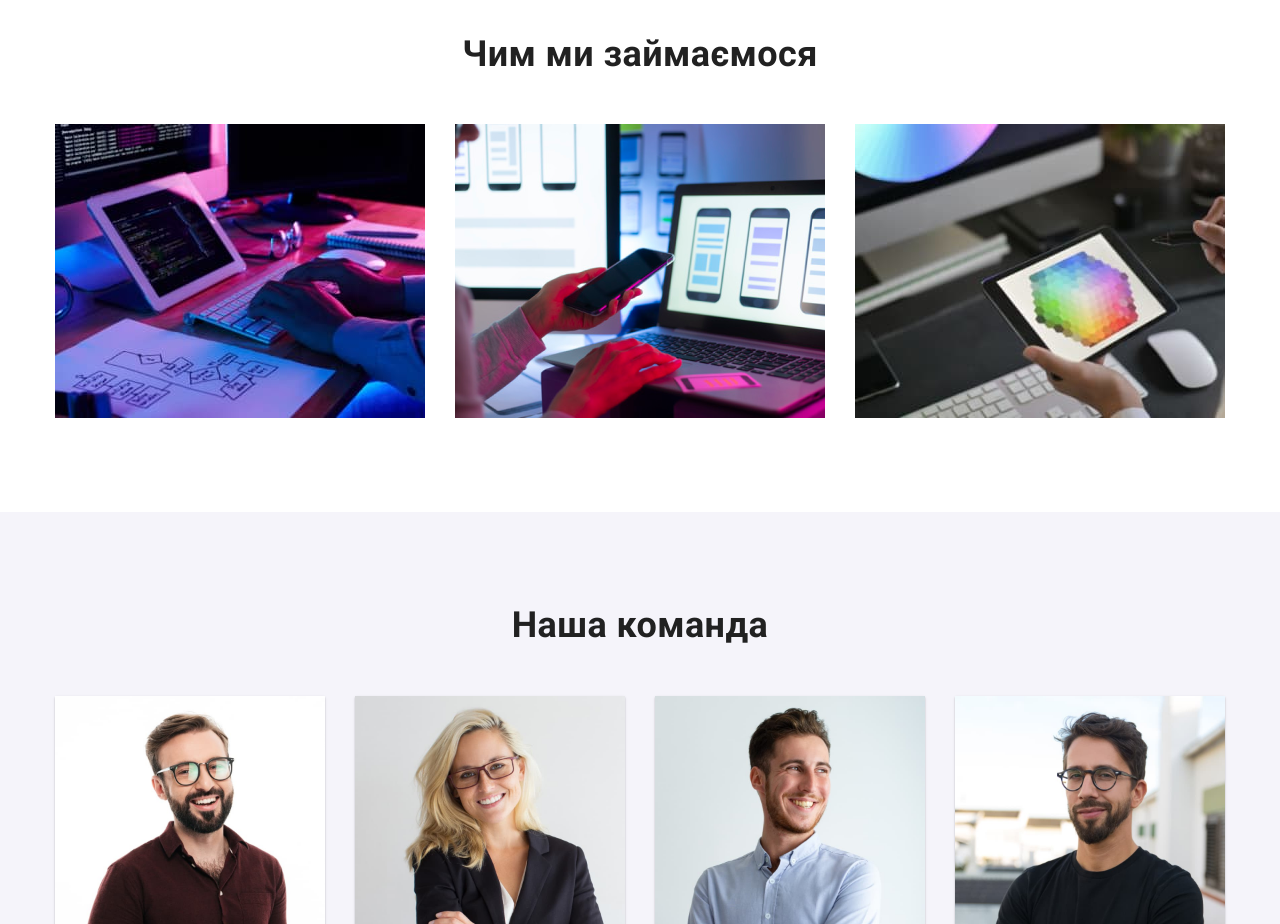
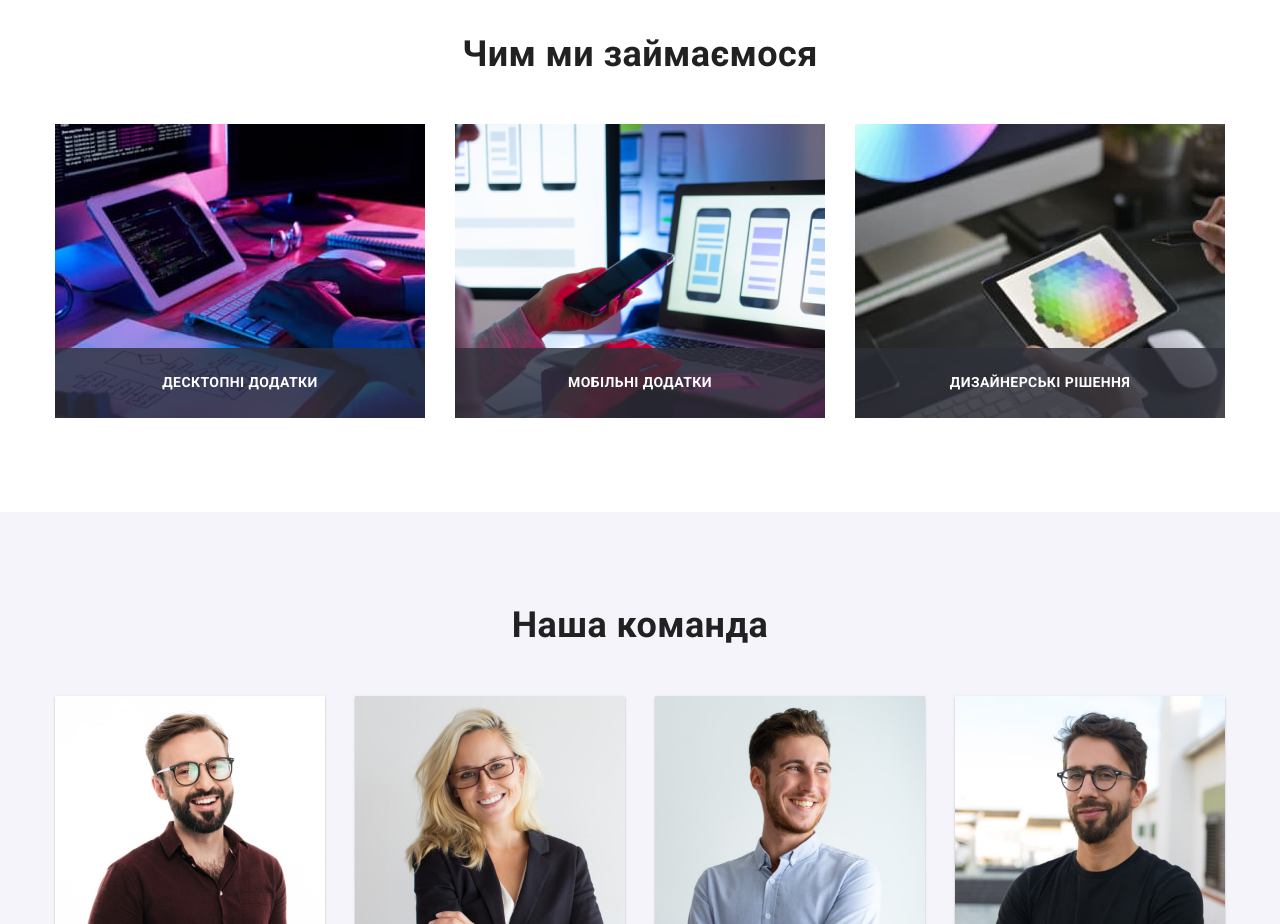
Before and after one commit to derofeeva2023/goit-markup-hw-05, a plain HTML site: page index.html in a window 1280 px wide. Shown: the part 1080-2004 px from the top of the page. Drawn offline with nearby package versions, Linux system fonts and the light colour scheme.

Commit message:
what we do section

```diff
--- a/css/styles.css
+++ b/css/styles.css
@@ -244,6 +244,30 @@ margin-right: 30px;
 }
 
 /*what we do & team titles*/
+.thumb {
+    position: relative;
+  }
+  .thumb > .label {
+    position: absolute;
+    display: block;
+    right: 0;
+    margin: 0;
+    bottom: 0;
+    height: 70px;
+   width: 370px;
+   padding-top: 27px;
+
+    font-weight: 700;
+    font-size: 14px;
+    line-height: 1.14;
+    text-align: center;
+    letter-spacing: 0.03em;
+    text-transform: uppercase;
+
+    color: var(--main-light-color);
+    background-color: rgba(47, 48, 58, 0.8);
+
+  }
 .team-space{
 padding-top: 94px;
 padding-bottom: 94px;
--- a/index.html
+++ b/index.html
@@ -110,9 +110,18 @@
         <div class="container">
         <h2 class="work-title">Чим ми займаємося</h2>
         <ul class="work-alignment list">
-            <li><img src="./images/img.jpg" alt="програмування" width = "370"></li>
-            <li><img src="./images/img-1.jpg" alt="тестування" width = "370"></li>
-            <li><img src="./images/img-2.jpg" alt="дизайн" width = "370"></li>
+            <li class="thumb">
+                <img src="./images/img.jpg" alt="програмування" width = "370" class="center-fit">
+                <div class="label">Десктопні додатки</div>
+            </li >
+            <li class="thumb">
+                <img src="./images/img-1.jpg" alt="тестування" width = "370">
+                <div class="label">Мобільні додатки</div>
+            </li>
+            <li class="thumb">
+                <img src="./images/img-2.jpg" alt="дизайн" width = "370">
+                <div class="label">Дизайнерські рішення</div>
+            </li>
         </ul>
     </div>
     </section>
```
